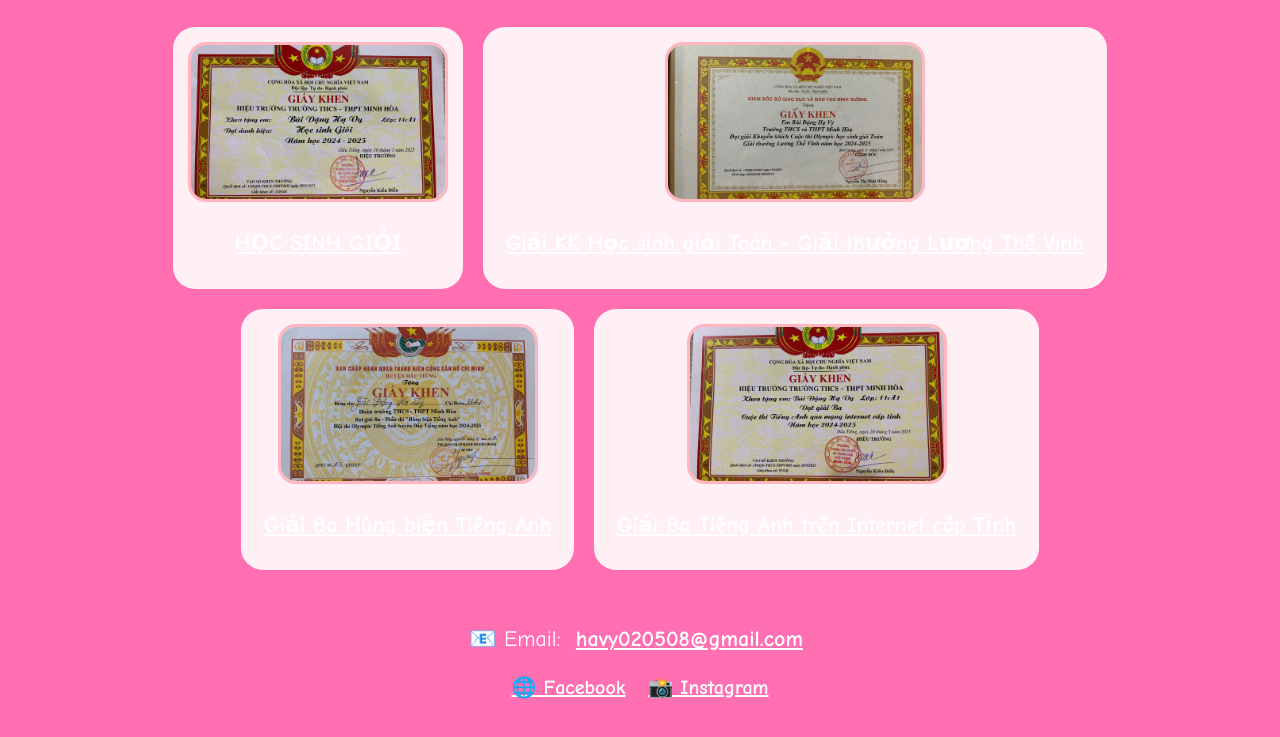
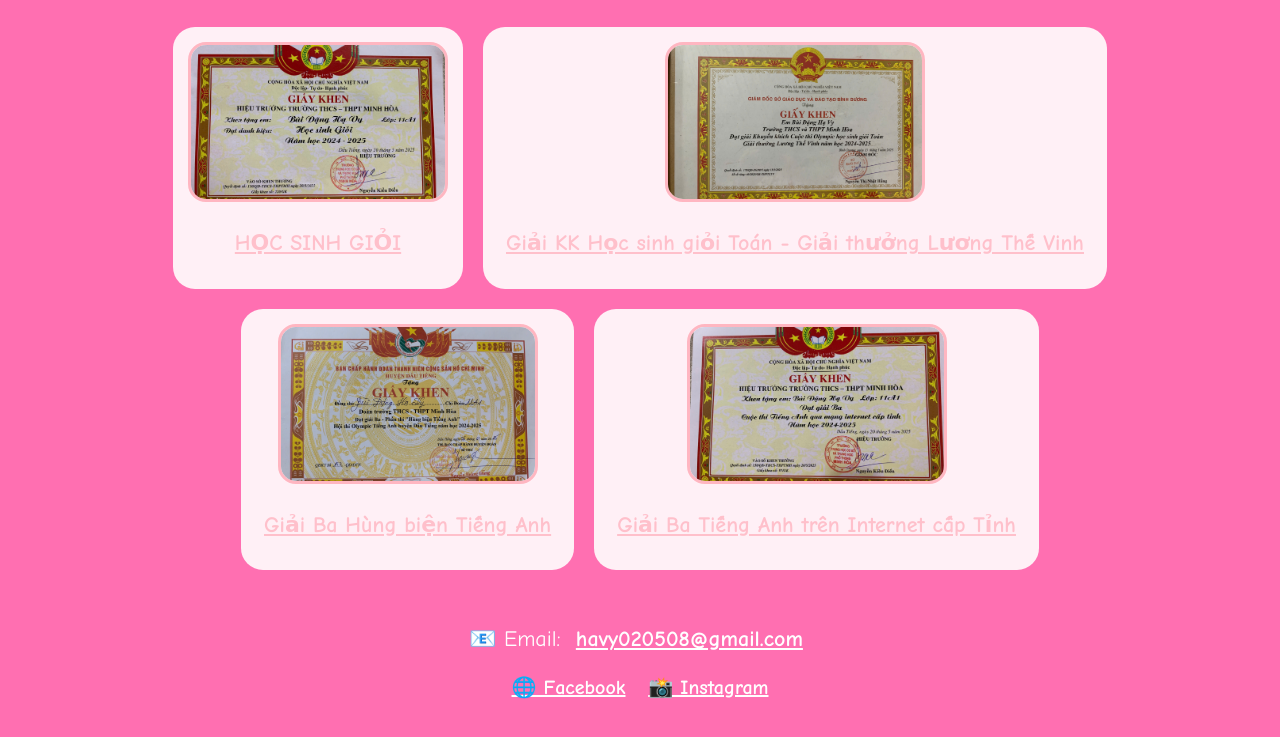
Before and after one commit to havy020508-svg/portfolio-cua-ahvy, a plain HTML site: page achievement.html in a window 1280 px wide. Shown: the part 463-1200 px from the top of the page. Drawn offline with Linux system fonts and the light colour scheme.

Commit message:
Update achievement.html

```diff
--- a/achievement.html
+++ b/achievement.html
@@ -48,22 +48,22 @@
 <div class="achievement-row">
     <div class="achievement-item">
         <img src="tt1.jpg">
-       <p><a style="color: white;"> HỌC SINH GIỎI </a></p>
+       <p><a style="color: pink;"> HỌC SINH GIỎI </a></p>
     </div>
 
     <div class="achievement-item">
         <img src="tt2.jpg">
-        <p><a style="color: white;">Giải KK Học sinh giỏi Toán - Giải thưởng Lương Thế Vinh</a></p>
+        <p><a style="color: pink;">Giải KK Học sinh giỏi Toán - Giải thưởng Lương Thế Vinh</a></p>
     </div>
 
     <div class="achievement-item">
         <img src="tt3.jpg">
-        <p><a style="color: white;">Giải Ba Hùng biện Tiếng Anh</a></p>
+        <p><a style="color: pink;">Giải Ba Hùng biện Tiếng Anh</a></p>
     </div>
 
     <div class="achievement-item">
         <img src="tt4.jpg">
-        <p><a style="color: white;">Giải Ba Tiếng Anh trên Internet cấp Tỉnh</a></p>
+        <p><a style="color: pink;">Giải Ba Tiếng Anh trên Internet cấp Tỉnh</a></p>
     </div>
 
 </div>
```
